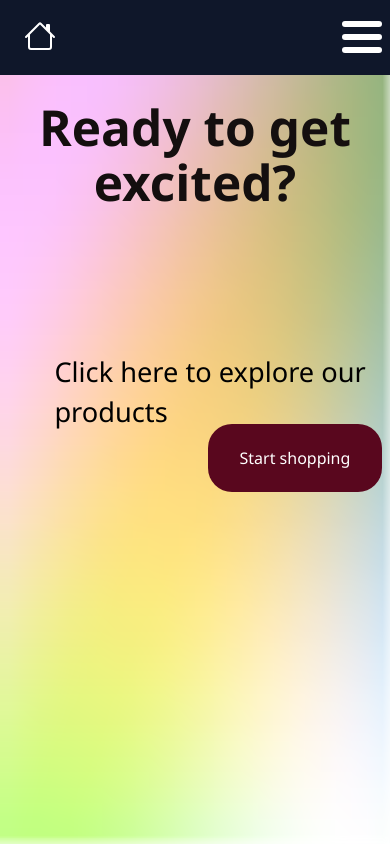
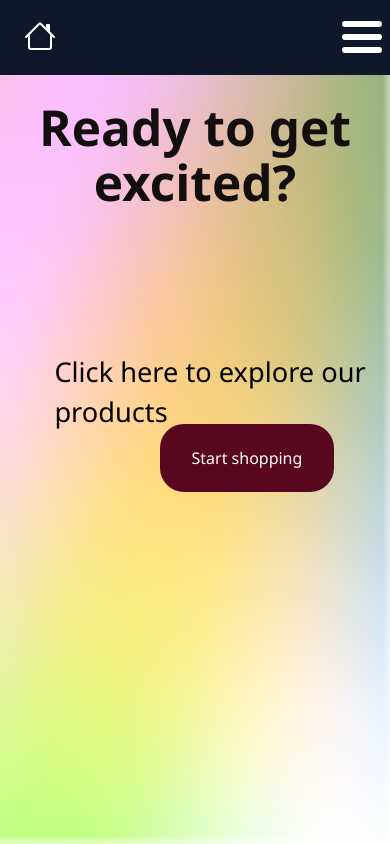
Before and after one commit to vprabu365/typescript-react, a React (Vite) app: page / in a window 390 px wide. Shown: the top 844 px of the page. Built offline with nearby package versions, Linux system fonts and the light colour scheme.

Commit message:
adjust styles

```diff
--- a/src/components/Hero/hero.css
+++ b/src/components/Hero/hero.css
@@ -54,7 +54,7 @@
     display: flex;
     justify-content: center;
     align-items: center;
-    left: 13rem;
+    left: 10rem;
     top: 190px;
     width: 19ch;
     font-size: 1rem;
```
